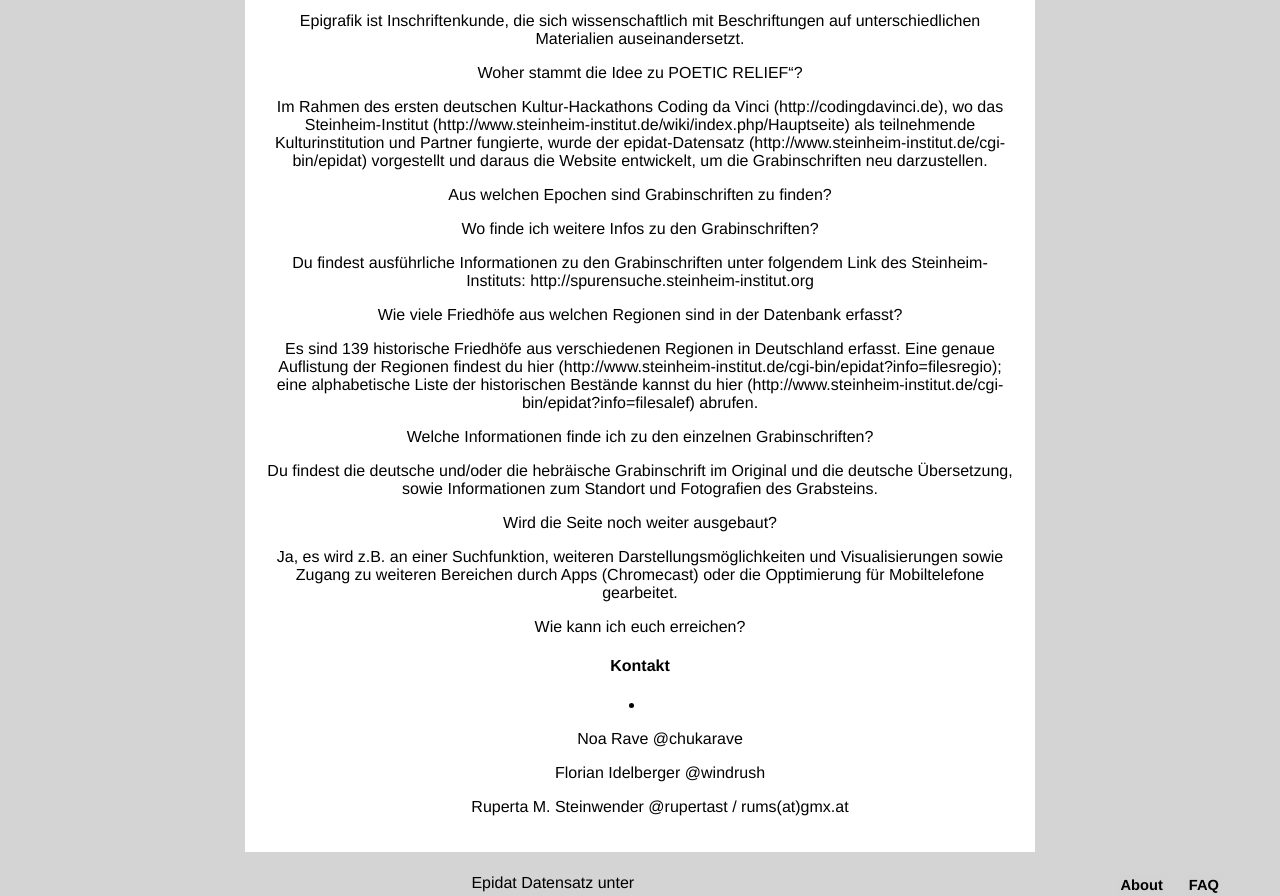
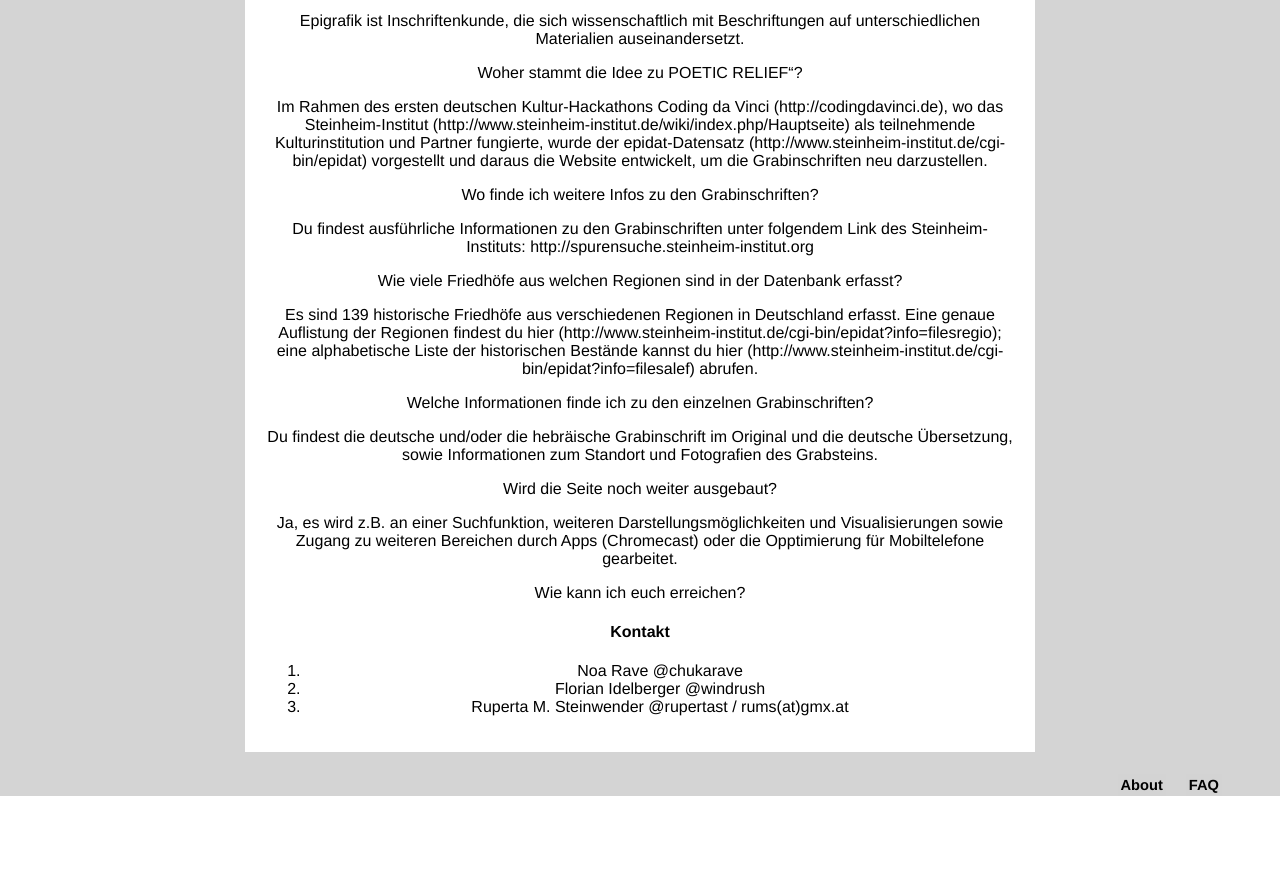
Before and after one commit to step21/poerelief, a Flask app: template poerelief/templates/faq.html in a window 1280 px wide. Shown: the part 437-1333 px from the top of the page. After the commit the page ends 1233 px from the top, so only its background shows below. Run offline with Flask 2, Linux system fonts and the light colour scheme; the template is opened without the code that fills it, so the values that code supplies are empty; some libraries are stand-ins or nearby versions; some web fonts are replaced.

Commit message:
fixes :-/

```diff
--- a/poerelief/static/stylesheets/app.css
+++ b/poerelief/static/stylesheets/app.css
@@ -163,3 +163,16 @@ h3 {
 a, a:visited { color: #333; text-decoration: underline; outline: 0; }
   a:hover, a:focus { color: #000; }
   p a, p a:visited { line-height: inherit; }
+
+  .faq {
+    font-family: "Destroy",
+               “Alef Hebrewe”,
+               Helvetica,
+               Arial,
+               sans-serif;
+  }
+
+  .faq .title: {
+  font-weight: bold;
+  font-size: 12pt;
+  }
--- a/poerelief/templates/faq.html
+++ b/poerelief/templates/faq.html
@@ -12,52 +12,49 @@
 
 <p class="faq title">Was kannst du auf dieser Homepage finden?</p>
 
-<p class="faq title">Auf der „Poetic Relief“ Website findest du die hebräische und deutsche Version jüdischer Grabinschriften. Im Zentrum steht die Poesie der Inschriften, welche Geschichten aus vergangener Zeit erzählen, sie lassen Biografien lebendig werden und bringen historische jüdische Kultur nahe. Durch die eigenständige Darstellung der Inschriften wird ein neuer Zugang für kulturell Interessierte geschaffen, die Inschriften sind von ihrem Ursprungsort losgelöst und bereichern den öffentlichen Raum.</p>
+<p class="faq">Auf der „Poetic Relief“ Website findest du die hebräische und deutsche Version jüdischer Grabinschriften. Im Zentrum steht die Poesie der Inschriften, welche Geschichten aus vergangener Zeit erzählen, sie lassen Biografien lebendig werden und bringen historische jüdische Kultur nahe. Durch die eigenständige Darstellung der Inschriften wird ein neuer Zugang für kulturell Interessierte geschaffen, die Inschriften sind von ihrem Ursprungsort losgelöst und bereichern den öffentlichen Raum.</p>
 
-<p>Welche Daten sind verfügbar und woher stammen sie?</p>
+<p class="faq title">Welche Daten sind verfügbar und woher stammen sie?</p>
 
-<p class="faq title">Es sind zu den deutschen und hebräischen Grabinschriften Bildmaterialen und Links zu weiterführenden Daten angeführt, die in der „epidat-Datenbank“ (http://www.steinheim-institut.de/cgi-bin/epidat) des Steinheim-Institutes (http://www.steinheim-institut.de/wiki/index.php/Hauptseite) zu finden sind.</p>
+<p class="faq">Es sind zu den deutschen und hebräischen Grabinschriften Bildmaterialen und Links zu weiterführenden Daten angeführt, die in der „epidat-Datenbank“ (http://www.steinheim-institut.de/cgi-bin/epidat) des Steinheim-Institutes (http://www.steinheim-institut.de/wiki/index.php/Hauptseite) zu finden sind.</p>
 
-<p>Was ist Epigrafik?</p>
+<p class="faq title">Was ist Epigrafik?</p>
 
-<p class="faq title">Epigrafik ist Inschriftenkunde, die sich wissenschaftlich mit Beschriftungen auf unterschiedlichen Materialien auseinandersetzt. </p>
+<p class="faq">Epigrafik ist Inschriftenkunde, die sich wissenschaftlich mit Beschriftungen auf unterschiedlichen Materialien auseinandersetzt. </p>
 
 
-<p>Woher stammt die Idee zu POETIC RELIEF“?</p>
+<p class="faq title">Woher stammt die Idee zu POETIC RELIEF“?</p>
 
-<p class="faq title">Im Rahmen des ersten deutschen Kultur-Hackathons Coding da Vinci (http://codingdavinci.de), wo das Steinheim-Institut (http://www.steinheim-institut.de/wiki/index.php/Hauptseite) als teilnehmende Kulturinstitution und Partner fungierte, wurde der epidat-Datensatz (http://www.steinheim-institut.de/cgi-bin/epidat) vorgestellt und daraus die Website entwickelt, um die Grabinschriften neu darzustellen.</p>
-
-<p>Aus welchen Epochen sind Grabinschriften zu finden?</p>
+<p class="faq">Im Rahmen des ersten deutschen Kultur-Hackathons Coding da Vinci (http://codingdavinci.de), wo das Steinheim-Institut (http://www.steinheim-institut.de/wiki/index.php/Hauptseite) als teilnehmende Kulturinstitution und Partner fungierte, wurde der epidat-Datensatz (http://www.steinheim-institut.de/cgi-bin/epidat) vorgestellt und daraus die Website entwickelt, um die Grabinschriften neu darzustellen.</p>
 
 <p class="faq title">
 <p>Wo finde ich weitere Infos zu den Grabinschriften?</p>
 
-<p class="faq title">Du findest ausführliche Informationen zu den Grabinschriften unter folgendem Link des Steinheim-Instituts: http://spurensuche.steinheim-institut.org</p>
+<p class="faq">Du findest ausführliche Informationen zu den Grabinschriften unter folgendem Link des Steinheim-Instituts: http://spurensuche.steinheim-institut.org</p>
+
+<p class="faq title">Wie viele Friedhöfe aus welchen Regionen sind in der Datenbank erfasst? </p>
+
+<p class="faq">Es sind 139 historische Friedhöfe aus verschiedenen Regionen in Deutschland erfasst. Eine genaue Auflistung der Regionen findest du hier (http://www.steinheim-institut.de/cgi-bin/epidat?info=filesregio); eine alphabetische Liste der historischen Bestände kannst du hier (http://www.steinheim-institut.de/cgi-bin/epidat?info=filesalef) abrufen. </p>
 
 
-<p>Wie viele Friedhöfe aus welchen Regionen sind in der Datenbank erfasst? </p>
+<p class="faq title">Welche Informationen finde ich zu den einzelnen Grabinschriften?</p>
 
-<p class="faq title">Es sind 139 historische Friedhöfe aus verschiedenen Regionen in Deutschland erfasst. Eine genaue Auflistung der Regionen findest du hier (http://www.steinheim-institut.de/cgi-bin/epidat?info=filesregio); eine alphabetische Liste der historischen Bestände kannst du hier (http://www.steinheim-institut.de/cgi-bin/epidat?info=filesalef) abrufen. </p>
+<p class="faq">Du findest die deutsche und/oder die hebräische Grabinschrift im Original und die deutsche Übersetzung, sowie Informationen zum Standort und Fotografien des Grabsteins.</p>
 
 
-<p>Welche Informationen finde ich zu den einzelnen Grabinschriften?</p>
+<p class="faq title">Wird die Seite noch weiter ausgebaut?</p>
 
-<p class="faq title">Du findest die deutsche und/oder die hebräische Grabinschrift im Original und die deutsche Übersetzung, sowie Informationen zum Standort und Fotografien des Grabsteins.</p>
+<p class="faq">Ja, es wird z.B. an einer Suchfunktion, weiteren Darstellungsmöglichkeiten und Visualisierungen sowie Zugang zu weiteren Bereichen durch Apps (Chromecast) oder die Opptimierung für Mobiltelefone gearbeitet.</p>
 
-
-<p>Wird die Seite noch weiter ausgebaut?</p>
-
-<p class="faq title">Ja, es wird z.B. an einer Suchfunktion, weiteren Darstellungsmöglichkeiten und Visualisierungen sowie Zugang zu weiteren Bereichen durch Apps (Chromecast) oder die Opptimierung für Mobiltelefone gearbeitet.</p>
-
-<p>Wie kann ich euch erreichen?</p>
+<p class="faq title">Wie kann ich euch erreichen?</p>
 
 <h4>Kontakt </h4>
-<li>
-<ul>Noa Rave @chukarave </ul>
-<ul>Florian Idelberger @windrush</ul>
-<ul>Ruperta M. Steinwender @rupertast / rums(at)gmx.at</ul>
+<ol>
+<li>Noa Rave @chukarave </li>
+<li>Florian Idelberger @windrush</li>
+<li>Ruperta M. Steinwender @rupertast / rums(at)gmx.at</li>
 
-</li>
+</ol>
 
 
 
--- a/poerelief/templates/layout.html
+++ b/poerelief/templates/layout.html
@@ -67,11 +67,7 @@
     <a href='http://www.poeticrelief.org/poerelief/faq'>FAQ</a>
     <a href='http://www.poeticrelief.org/poerelief/about'>About</a>
   </div>
-  <div
 
-  <div class="footercontent">
-  	Epidat Datensatz unter <a href=""><div id="licence"></div></a>  </div>
-  </div>
 {% endblock %}
 	</div><!-- container -->
 
```
Also changed, not shown: poerelief/views.py (+0 -9 lines).
